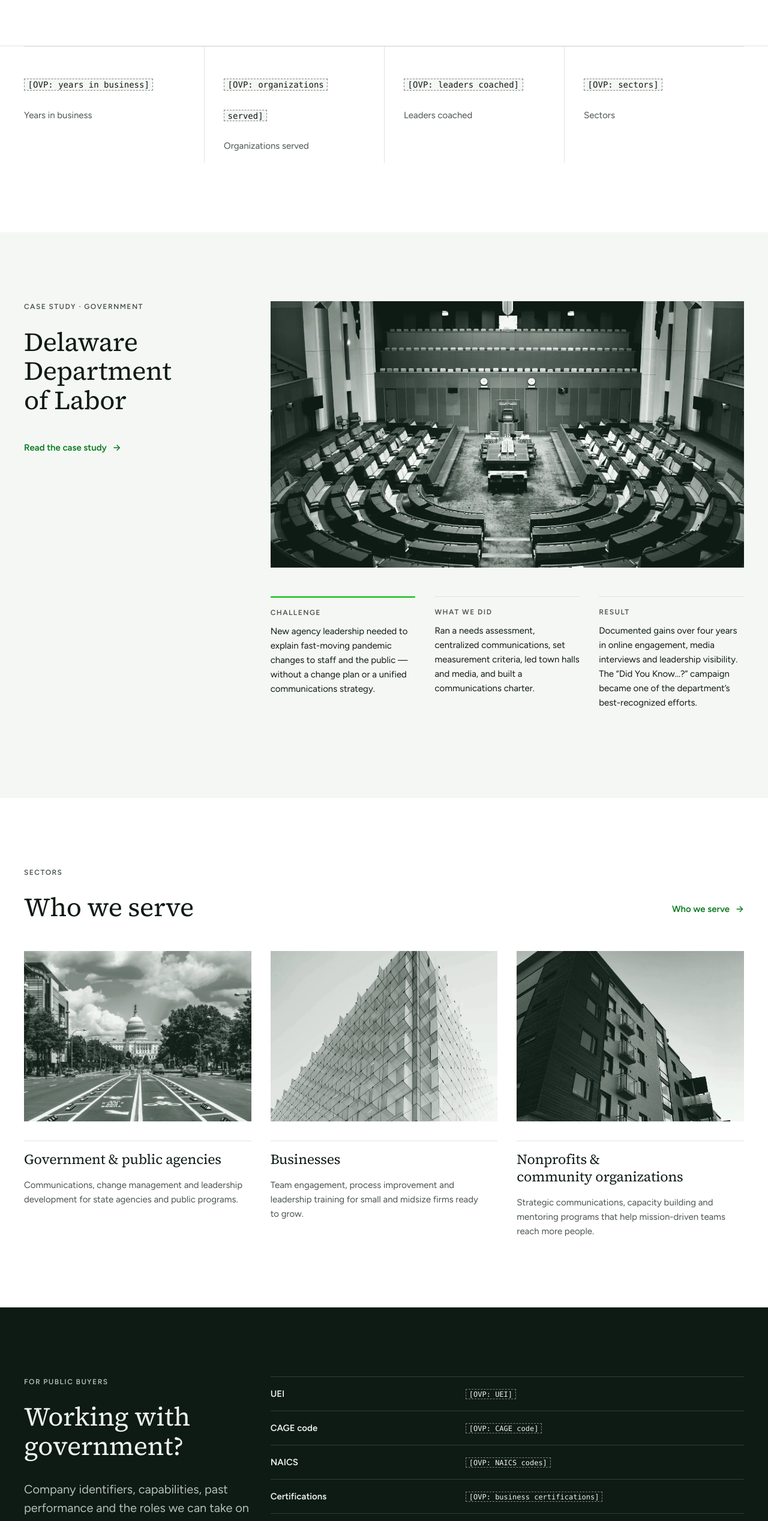
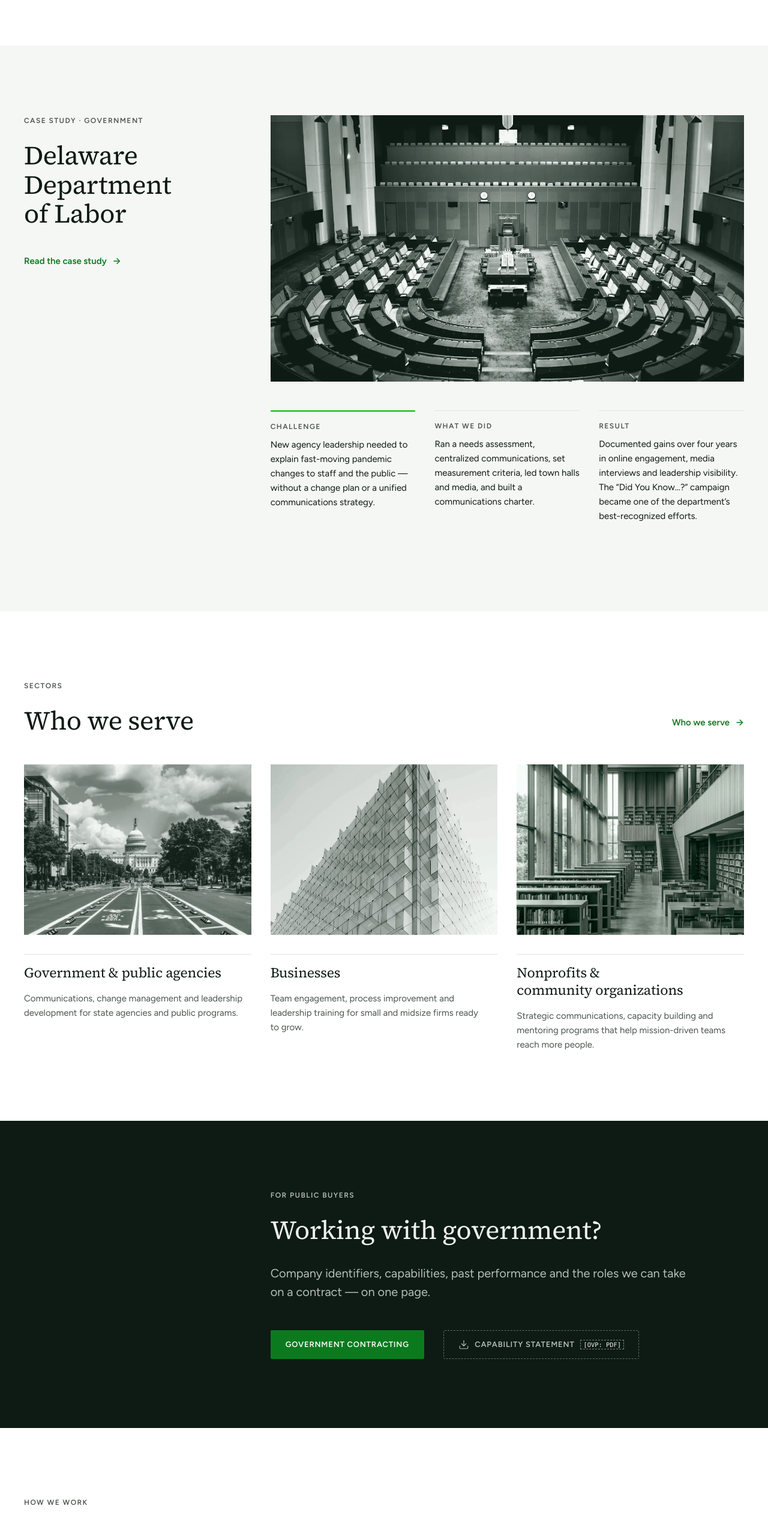
Before and after one commit to Marga-codes/Demo_OVP, a website: page ovp-demo-v4/index.html in a window 1280 px wide. Shown: the part 1580-4115 px from the top of the page at 60% size. Drawn offline with Linux system fonts and the light colour scheme.

Commit message:
ui: final tweaks to ovp-demo-v4/index.html - Remove OVP at a glance stats section - Remove credentials grid from Working with government - Replace arch-residential.webp with arch-community-library.webp (people-free library interior) - Add screenshots at 1440px and 390px

```diff
--- a/ovp-demo-v4/index.html
+++ b/ovp-demo-v4/index.html
@@ -82,17 +82,7 @@
       </div>
     </section>
 
-    <section class="section theme-light" aria-labelledby="numbers-title" style="padding-top:0">
-      <div class="container">
-        <h2 id="numbers-title" class="visually-hidden">OVP at a glance</h2>
-        <div class="stats reveal">
-          <div class="stat"><span class="stat-value"><span class="tbd">[OVP: years in business]</span></span><span class="stat-label">Years in business</span></div>
-          <div class="stat"><span class="stat-value"><span class="tbd">[OVP: organizations served]</span></span><span class="stat-label">Organizations served</span></div>
-          <div class="stat"><span class="stat-value"><span class="tbd">[OVP: leaders coached]</span></span><span class="stat-label">Leaders coached</span></div>
-          <div class="stat"><span class="stat-value"><span class="tbd">[OVP: sectors]</span></span><span class="stat-label">Sectors</span></div>
-        </div>
-      </div>
-    </section>
+
 
     <section class="section theme-alt" aria-labelledby="case-title">
       <div class="container split">
@@ -133,7 +123,7 @@
             <p>Team engagement, process improvement and leadership training for small and midsize firms ready to grow.</p>
           </article>
           <article class="sector">
-            <img src="assets/img/arch-residential.webp" alt="A modern residential building with balconies seen from street level" width="1400" height="1867" loading="lazy">
+            <img src="assets/img/arch-community-library.webp" alt="Empty public library interior with wooden bookshelves and natural light" width="896" height="1200" loading="lazy">
             <h3>Nonprofits &amp; community organizations</h3>
             <p>Strategic communications, capacity building and mentoring programs that help mission-driven teams reach more people.</p>
           </article>
@@ -152,17 +142,7 @@
             <span class="btn btn--secondary" role="link" aria-disabled="true"><svg class="icon" viewBox="0 0 24 24" aria-hidden="true" focusable="false"><path d="M21 15v4a2 2 0 0 1-2 2H5a2 2 0 0 1-2-2v-4"/><path d="m7 10 5 5 5-5"/><path d="M12 15V3"/></svg> Capability statement <span class="tbd">[OVP: PDF]</span></span>
           </div>
         </div>
-        <div>
-          <h3 class="visually-hidden">Company credentials</h3>
-          <dl class="data-rows">
-            <div><dt>UEI</dt><dd><span class="tbd">[OVP: UEI]</span></dd></div>
-            <div><dt>CAGE code</dt><dd><span class="tbd">[OVP: CAGE code]</span></dd></div>
-            <div><dt>NAICS</dt><dd><span class="tbd">[OVP: NAICS codes]</span></dd></div>
-            <div><dt>Certifications</dt><dd><span class="tbd">[OVP: business certifications]</span></dd></div>
-            <div><dt>Contract vehicles</dt><dd><span class="tbd">[OVP: GSA / state vehicles]</span></dd></div>
-            <div><dt>Coaching</dt><dd>ICF ACC-credentialed</dd></div>
-          </dl>
-        </div>
+
       </div>
     </section>
 
```
Also changed, not shown: ovp-demo-v4/assets/img/arch-community-library.webp (added), 2 other files.
